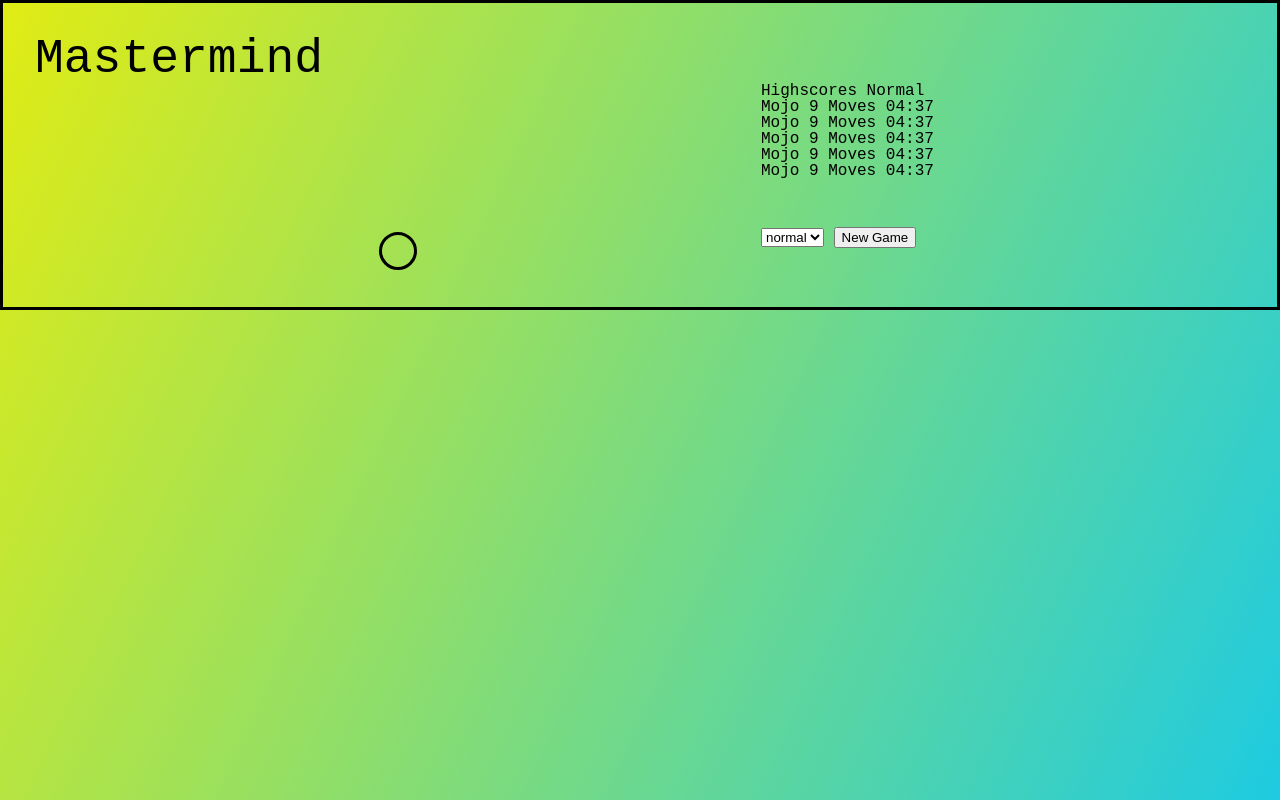
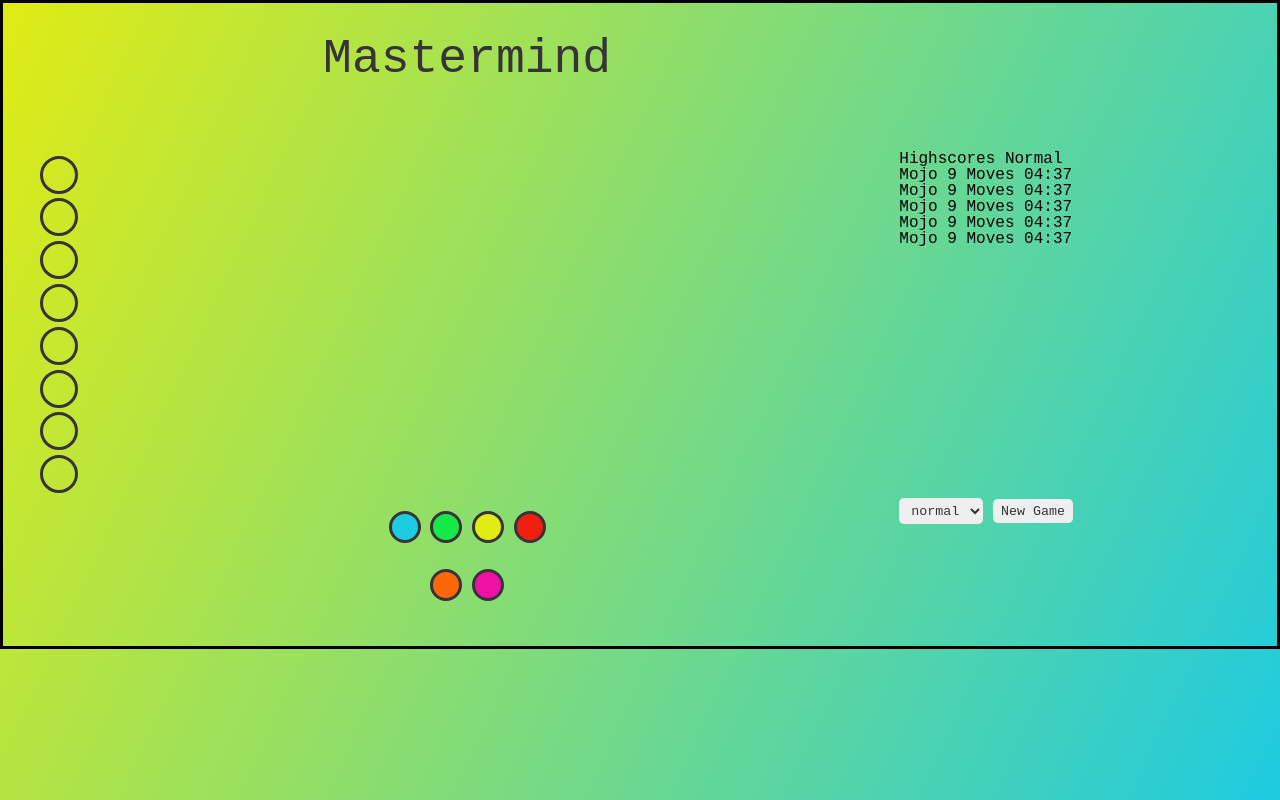
Before and after one commit to mojotron/mastermind, a website built with webpack: page dist/index.html in a window 1280 px wide. Both pictures are taken after a click on the button "New Game". Built offline with nearby package versions, Linux system fonts and the light colour scheme; a web font is replaced by a local one.

Commit message:
Create color picker btns dinamically

```diff
--- a/src/css/main.css
+++ b/src/css/main.css
@@ -1,4 +1,4 @@
-@import url("https://fonts.googleapis.com/css2?family=Expletus+Sans&family=Gruppo&display=swap");
+@import url('https://fonts.googleapis.com/css2?family=Expletus+Sans&family=Gruppo&display=swap');
 :root {
   --peg-blue: #1ecbe1;
   --peg-green: #15ea48;
@@ -13,7 +13,7 @@
 }
 
 html {
-  font-family: "Gruppo", monospace, sans-serif;
+  font-family: 'Gruppo', monospace, sans-serif;
   font-size: 16px;
   box-sizing: border-box;
 }
@@ -27,35 +27,56 @@ body {
 .main-wrapper {
   padding: 2rem;
   border: 3px solid black;
-
   display: grid;
-  grid-template-columns: 3fr 2fr;
+  grid-template-columns: 5fr 2fr;
   grid-template-rows: 1fr 3fr 1fr;
 }
 /*Header*/
 .header-section {
   /*Grid-area*/
   /*row-start/column-start/row-end/column-end:*/
-  grid-area: 1 / 1 / 2 / 3;
+  grid-area: 1 / 1 / 2 / 2;
 }
 .header-title {
-  font-family: "Expletus Sans", "Gruppo", monospace;
+  font-family: 'Expletus Sans', 'Gruppo', monospace;
+  color: var(--peg-black);
   font-size: 3rem;
+  text-align: center;
 }
-
+/* New game options*/
+.new-game {
+  grid-area: 3 / 2 / 4 / 3;
+}
+.difficulty,
+.btn-new-game {
+  border: none;
+  font-family: 'Expletus Sans', 'Gruppo', monospace;
+  padding: 0.3rem 0.5rem;
+  color: var(--peg-black);
+  border-radius: 0.3rem;
+}
 .high-score-display {
   grid-area: 2 / 2 / 3 / 3;
 }
 /*COLOR PICKER*/
 .color-picker-display {
   grid-area: 3 / 1 / 4 / 2;
+  margin: 0 auto;
   display: flex;
+  width: 12rem;
+  flex-wrap: wrap;
   justify-content: center;
   align-items: center;
 }
 .color-choice {
   height: 2rem;
   width: 2rem;
-  border: 3px solid black;
+  border: 3px solid var(--peg-black);
   border-radius: 100%;
+  cursor: pointer;
+  margin: 0.3rem;
 }
+/*Game board-display*/
+.game-board-display {
+  grid-area: 2 / 1 / 3 / 2;
+}
--- a/src/js/codeMaker.js
+++ b/src/js/codeMaker.js
@@ -1,6 +1,6 @@
 class CodeMaker {
   //prettier-ignore
-  #colors = [
+  #colors = [//TODO make config file
     "blue", "green", "yellow", "red",
     "orange", "purple", "brown", "black",
   ];
@@ -17,11 +17,11 @@ class CodeMaker {
       this.#getColor(colorChoice)
     );
   }
-  createCode(difficulty = "normal") {
+  createCode(difficulty = 'normal') {
     //Easy game 3 pins from 5 colors
-    if (difficulty === "easy") return this.#makeCode(3, 5);
+    if (difficulty === 'easy') return this.#makeCode(3, 4);
     //Hard mode 5 pins from 8 colors
-    if (difficulty === "hard") return this.#makeCode(5, 8);
+    if (difficulty === 'hard') return this.#makeCode(5, 8);
     //Normal game set 4 pins from 6 colors
     return this.#makeCode(4, 6);
   }
--- a/src/js/index.js
+++ b/src/js/index.js
@@ -5,21 +5,55 @@ import '../css/main.css';
 
 import codeMaker from './codeMaker.js';
 
-//number of guesses 10 or 12 depending on manufacturer
+const colors = [
+  //TODO make config file
+  'blue',
+  'green',
+  'yellow',
+  'red',
+  'orange',
+  'purple',
+  'brown',
+  'black',
+];
 const state = {
+  moves: 10,
+  difficulty: '',
+  colors: { easy: 4, normal: 6, hard: 8 },
   code: [],
 };
-
-const newGameBtn = document.querySelector('.new-game');
-newGameBtn.addEventListener('submit', function (e) {
+//Handling New Game button with difficulty
+const newGame = document.querySelector('.btn-new-game');
+newGame.addEventListener('click', function (e) {
   e.preventDefault();
   const difficulty = document.querySelector('select');
-  state.code = codeMaker.createCode(difficulty.value);
-  console.log(state.code);
+  console.log(difficulty.value);
+  state.difficulty = difficulty.value;
+  console.log(state);
+  console.log(state.colors[state.difficulty]);
+  state.code = codeMaker.createCode(state.difficulty);
+  renderColorPickers(state.colors[state.difficulty]);
 });
 
-class FormView {
-  _parentElement = document.querySelector('.game-option');
+//Creating color pickers depending on game difficulty
 
-  addHandlerClick(handler) {}
-}
+const colorPickerContainer = document.querySelector('.color-picker-display');
+
+const renderColorPickers = function (amount) {
+  colorPickerContainer.innerHTML = '';
+  for (let i = 0; i < amount; i++) {
+    const html = `
+      <button
+        class="color-choice"
+        data-color-pick="${colors[i]}"
+        style="background-color:var(--peg-${colors[i]});">
+      </button>
+    `;
+    colorPickerContainer.insertAdjacentHTML('beforeend', html);
+  }
+};
+
+// const init = function () {
+//   renderColorPickers(8);
+// };
+// init();
```
Also changed, not shown: dist/index.html, dist/main.js, src/js/config.js (added).
